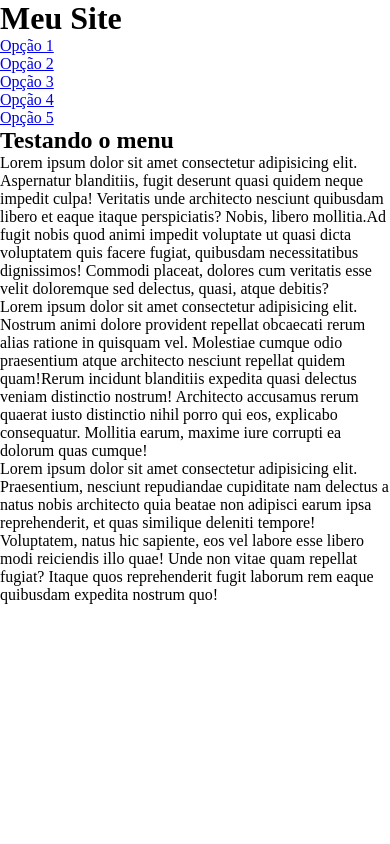
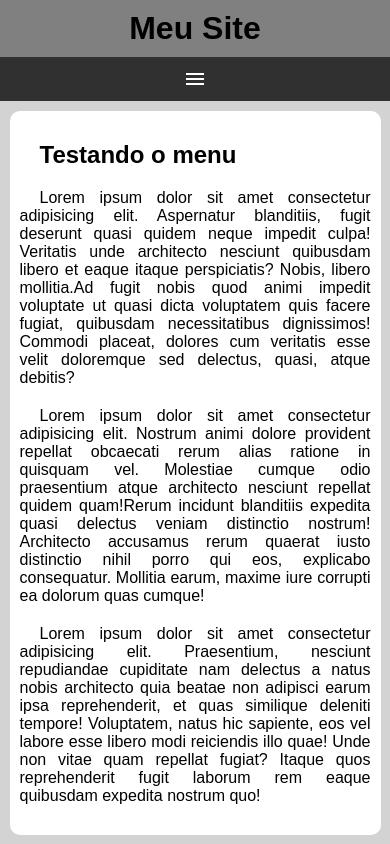
Before and after one commit to pmbpablo/HTML-CSS, a plain HTML site: page exercicios/ex0026/mq005/index.html in a window 390 px wide. Drawn offline with nearby package versions, Linux system fonts and the light colour scheme.

Commit message:
menu responsivo

```diff
--- a/exercicios/ex0026/mq005/estilos/style.css
+++ b/exercicios/ex0026/mq005/estilos/style.css
@@ -3,4 +3,69 @@
 *{
     margin: 0px;
     padding: 0px;
+    font-family: Arial, Helvetica, sans-serif;
 }
+
+body{
+    background-color: lightgray;
+}
+
+header{
+    background-color: gray;
+}
+
+header h1{
+    padding: 10px;
+    text-align: center;
+}
+
+#burguer{
+    background-color: rgb(48, 48, 48);
+    color: white;
+    display: block;
+    text-align: center;
+    padding: 10px;
+    cursor: pointer;
+}
+
+#burguer:hover{
+    background-color: white;
+    color: black;
+}
+
+menu{display: none;}
+
+menu ul{
+    list-style-type: none;
+}
+menu a{
+    display: block;
+    padding: 10px;
+    text-decoration: none;
+    text-align: center;
+    background-color: rgb(89, 89, 89);
+    color: white;
+    border-top: 2px solid gray;
+}
+menu a:hover{
+    background-color: lightgray;
+}
+
+main{
+    background-color: white;
+    width: 90vw;
+    margin: auto;
+    padding: 10px;
+    border-radius: 10px;
+    margin-top: 10px;
+}
+
+article h2{
+    padding: 20px;
+}
+
+article > p{
+    text-align: justify;
+    margin-bottom: 20px;
+    text-indent: 20px;
+}
--- a/exercicios/ex0026/mq005/index.html
+++ b/exercicios/ex0026/mq005/index.html
@@ -1,15 +1,20 @@
 <!DOCTYPE html>
 <html lang="pt-br">
   <head>
-    <meta charset="UTF-8">
-    <meta name="viewport" content="width=device-width, initial-scale=1.0">
+    <meta charset="UTF-8" />
+    <meta name="viewport" content="width=device-width, initial-scale=1.0" />
     <title>midia query</title>
-    <link rel="stylesheet" href="estilos/style.css">
+    <link
+      rel="stylesheet"
+      href="https://fonts.googleapis.com/css2?family=Material+Symbols+Outlined:opsz,wght,FILL,GRAD@24,400,0,0&icon_names=menu"
+    />
+    <link rel="stylesheet" href="estilos/style.css" />
   </head>
   <body>
     <header>
       <h1>Meu Site</h1>
-        <menu>
+      <span onclick="clickMenu()" id="burguer" class="material-symbols-outlined"> menu </span>
+      <menu  id="itens">
         <ul>
           <li><a href="#">Opção 1</a></li>
           <li><a href="#">Opção 2</a></li>
@@ -21,14 +26,48 @@
     </header>
     <main>
       <article>
-            <h2>Testando o menu </h2>
-            <p>Lorem ipsum dolor sit amet consectetur adipisicing elit. Aspernatur blanditiis, fugit deserunt quasi quidem neque impedit culpa! Veritatis unde architecto nesciunt quibusdam libero et eaque itaque perspiciatis? Nobis, libero mollitia.Ad fugit nobis quod animi impedit voluptate ut quasi dicta voluptatem quis facere fugiat, quibusdam necessitatibus dignissimos! Commodi placeat, dolores cum veritatis esse velit doloremque sed delectus, quasi, atque debitis?</p>
+        <h2>Testando o menu</h2>
+        <p>
+          Lorem ipsum dolor sit amet consectetur adipisicing elit. Aspernatur
+          blanditiis, fugit deserunt quasi quidem neque impedit culpa! Veritatis
+          unde architecto nesciunt quibusdam libero et eaque itaque
+          perspiciatis? Nobis, libero mollitia.Ad fugit nobis quod animi impedit
+          voluptate ut quasi dicta voluptatem quis facere fugiat, quibusdam
+          necessitatibus dignissimos! Commodi placeat, dolores cum veritatis
+          esse velit doloremque sed delectus, quasi, atque debitis?
+        </p>
 
-            <p>Lorem ipsum dolor sit amet consectetur adipisicing elit. Nostrum animi dolore provident repellat obcaecati rerum alias ratione in quisquam vel. Molestiae cumque odio praesentium atque architecto nesciunt repellat quidem quam!Rerum incidunt blanditiis expedita quasi delectus veniam distinctio nostrum! Architecto accusamus rerum quaerat iusto distinctio nihil porro qui eos, explicabo consequatur. Mollitia earum, maxime iure corrupti ea dolorum quas cumque!</p>
+        <p>
+          Lorem ipsum dolor sit amet consectetur adipisicing elit. Nostrum animi
+          dolore provident repellat obcaecati rerum alias ratione in quisquam
+          vel. Molestiae cumque odio praesentium atque architecto nesciunt
+          repellat quidem quam!Rerum incidunt blanditiis expedita quasi delectus
+          veniam distinctio nostrum! Architecto accusamus rerum quaerat iusto
+          distinctio nihil porro qui eos, explicabo consequatur. Mollitia earum,
+          maxime iure corrupti ea dolorum quas cumque!
+        </p>
 
-            <p>Lorem ipsum dolor sit amet consectetur adipisicing elit. Praesentium, nesciunt repudiandae cupiditate nam delectus a natus nobis architecto quia beatae non adipisci earum ipsa reprehenderit, et quas similique deleniti tempore! Voluptatem, natus hic sapiente, eos vel labore esse libero modi reiciendis illo quae! Unde non vitae quam repellat fugiat? Itaque quos reprehenderit fugit laborum rem eaque quibusdam expedita nostrum quo!</p>
+        <p>
+          Lorem ipsum dolor sit amet consectetur adipisicing elit. Praesentium,
+          nesciunt repudiandae cupiditate nam delectus a natus nobis architecto
+          quia beatae non adipisci earum ipsa reprehenderit, et quas similique
+          deleniti tempore! Voluptatem, natus hic sapiente, eos vel labore esse
+          libero modi reiciendis illo quae! Unde non vitae quam repellat fugiat?
+          Itaque quos reprehenderit fugit laborum rem eaque quibusdam expedita
+          nostrum quo!
+        </p>
       </article>
     </main>
 
+    <script>
+        function clickMenu(){
+
+            if (itens.style.display == 'block'){
+                itens.style.display = 'none'
+            }else{
+                itens.style.display = 'block'
+            }
+        }
+    </script>
   </body>
 </html>
```
Lines whose indentation alone changed are shown as unchanged.
